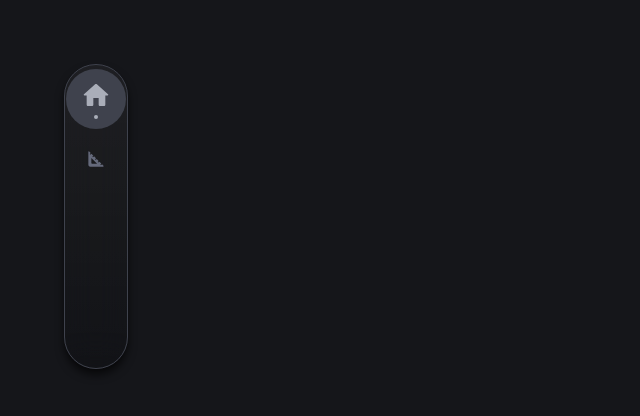
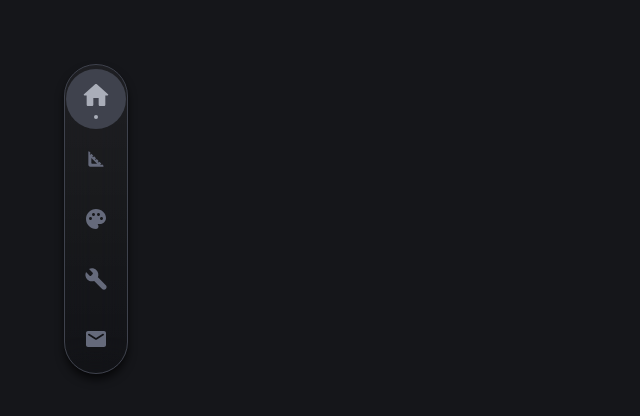
Before and after one commit to David-Koshkadze/portfolio12, a Next.js app: page / in a window 1280 px wide. Shown: the top 416 px of the page, without its empty margins (0-640 px from the left). Built offline with nearby package versions, Linux system fonts and the light colour scheme.

Commit message:
add navbar icons

```diff
--- a/components/Navbar/NavItem.tsx
+++ b/components/Navbar/NavItem.tsx
@@ -38,7 +38,7 @@ export default function NavItem({
 }: NavItemProps) {
   return (
     <div
-      className={`cursor-pointer w-[60px] h-[60px] flex flex-col items-center justify-center gap-1
+      className={`cursor-pointer w-[60px] h-[60px] flex flex-col items-center justify-center gap-1 transition-all duration-300
         ${
           active
             ? "bg-[#3F424D] rounded-full text-[#AAAEB9]"
--- a/components/Navbar/Navbar.tsx
+++ b/components/Navbar/Navbar.tsx
@@ -7,7 +7,7 @@ type NavLinkItems = {};
 const navLinkItems = [
   {
     toLink: "home",
-    active: false,
+    active: true,
     icon: (
       <g id="Style=Round">
         <path
@@ -21,10 +21,42 @@ const navLinkItems = [
 
   {
     toLink: "projects",
-    active: true,
+    active: false,
     icon: (
       <path
         d="M18.0142 17.3073L17.3042 18.0173C17.1042 18.2173 16.7942 18.2173 16.5942 18.0173C16.3942 17.8173 16.3942 17.5073 16.5942 17.3073L17.3042 16.5973L15.3642 14.6573L14.6542 15.3673C14.4542 15.5673 14.1442 15.5673 13.9442 15.3673C13.7442 15.1673 13.7442 14.8573 13.9442 14.6573L14.6542 13.9473L12.7142 12.0073L12.0042 12.7173C11.8042 12.9173 11.4942 12.9173 11.2942 12.7173C11.0942 12.5173 11.0942 12.2073 11.2942 12.0073L12.0042 11.2973L10.0542 9.34728L9.34425 10.0573C9.14425 10.2573 8.83425 10.2573 8.63425 10.0573C8.43425 9.85728 8.43425 9.54728 8.63425 9.34728L9.34425 8.63728L7.40425 6.69728L6.69425 7.40728C6.49425 7.60728 6.18425 7.60728 5.98425 7.40728C5.78425 7.20728 5.78425 6.89728 5.98425 6.69728L6.69425 5.98728L5.20425 4.49728C4.89425 4.18728 4.35425 4.40728 4.35425 4.85728V17.6473C4.35425 18.7473 5.25425 19.6473 6.35425 19.6473H19.1442C19.5942 19.6473 19.8142 19.1073 19.4942 18.7973L18.0142 17.3073ZM7.35425 15.6473V10.8873L13.1142 16.6473H8.35425C7.80425 16.6473 7.35425 16.1973 7.35425 15.6473Z"
+        fill="currentColor"
+      />
+    ),
+  },
+
+  {
+    toLink: "skills",
+    active: false,
+    icon: (
+      <path
+        d="M12 2C6.49 2 2 6.49 2 12C2 17.51 6.49 22 12 22C13.38 22 14.5 20.88 14.5 19.5C14.5 18.89 14.27 18.3 13.86 17.83C13.78 17.73 13.73 17.62 13.73 17.5C13.73 17.22 13.95 17 14.23 17H16C19.31 17 22 14.31 22 11C22 6.04 17.51 2 12 2ZM17.5 13C16.67 13 16 12.33 16 11.5C16 10.67 16.67 10 17.5 10C18.33 10 19 10.67 19 11.5C19 12.33 18.33 13 17.5 13ZM14.5 9C13.67 9 13 8.33 13 7.5C13 6.67 13.67 6 14.5 6C15.33 6 16 6.67 16 7.5C16 8.33 15.33 9 14.5 9ZM5 11.5C5 10.67 5.67 10 6.5 10C7.33 10 8 10.67 8 11.5C8 12.33 7.33 13 6.5 13C5.67 13 5 12.33 5 11.5ZM11 7.5C11 8.33 10.33 9 9.5 9C8.67 9 8 8.33 8 7.5C8 6.67 8.67 6 9.5 6C10.33 6 11 6.67 11 7.5Z"
+        fill="currentColor"
+      />
+    ),
+  },
+  {
+    toLink: "experience",
+    active: false,
+    icon: (
+      <path
+        d="M12.4732 3.24687C10.4632 1.23687 7.45318 0.826868 5.03318 2.00687L8.66318 5.63687C9.05318 6.02687 9.05318 6.65687 8.66318 7.04687L7.07318 8.63687C6.68318 9.03687 6.05318 9.03687 5.66318 8.63687L2.03318 5.00687C0.863182 7.43687 1.27318 10.4269 3.28318 12.4369C5.14318 14.2969 7.86318 14.7869 10.1732 13.9169L18.1332 21.8769C19.1632 22.9069 20.8232 22.9069 21.8432 21.8769C22.8732 20.8469 22.8732 19.1869 21.8432 18.1669L13.9232 10.2369C14.8432 7.89687 14.3632 5.13687 12.4732 3.24687Z"
+        fill="currentColor"
+      />
+    ),
+  },
+
+  {
+    toLink: "contact",
+    active: false,
+    icon: (
+      <path
+        d="M20 4H4C2.9 4 2.01 4.9 2.01 6L2 18C2 19.1 2.9 20 4 20H20C21.1 20 22 19.1 22 18V6C22 4.9 21.1 4 20 4ZM19.6 8.25L12.53 12.67C12.21 12.87 11.79 12.87 11.47 12.67L4.4 8.25C4.15 8.09 4 7.82 4 7.53C4 6.86 4.73 6.46 5.3 6.81L12 11L18.7 6.81C19.27 6.46 20 6.86 20 7.53C20 7.82 19.85 8.09 19.6 8.25Z"
         fill="currentColor"
       />
     ),
@@ -39,7 +71,7 @@ export default function Navbar() {
   };
 
   return (
-    <header className="navbar border border-[#3F424D] fixed flex flex-col justify-start items-center left-16 top-16 w-16 h-[305px] shadow-lg rounded-full pt-1">
+    <header className="navbar border border-[#3F424D] fixed flex flex-col justify-start items-center left-16 top-16 w-16 rounded-full py-1">
       {/* Active item */}
       {navLinkItems.map((item, idx) => (
         <NavItem
@@ -49,11 +81,6 @@ export default function Navbar() {
           active={activeItem === item.toLink}
         />
       ))}
-      <div
-        className={`transition-opacity duration-300 ${
-          activeItem ? "opacity-100" : "opacity-0"
-        }`}
-      ></div>
     </header>
   );
 }
```
